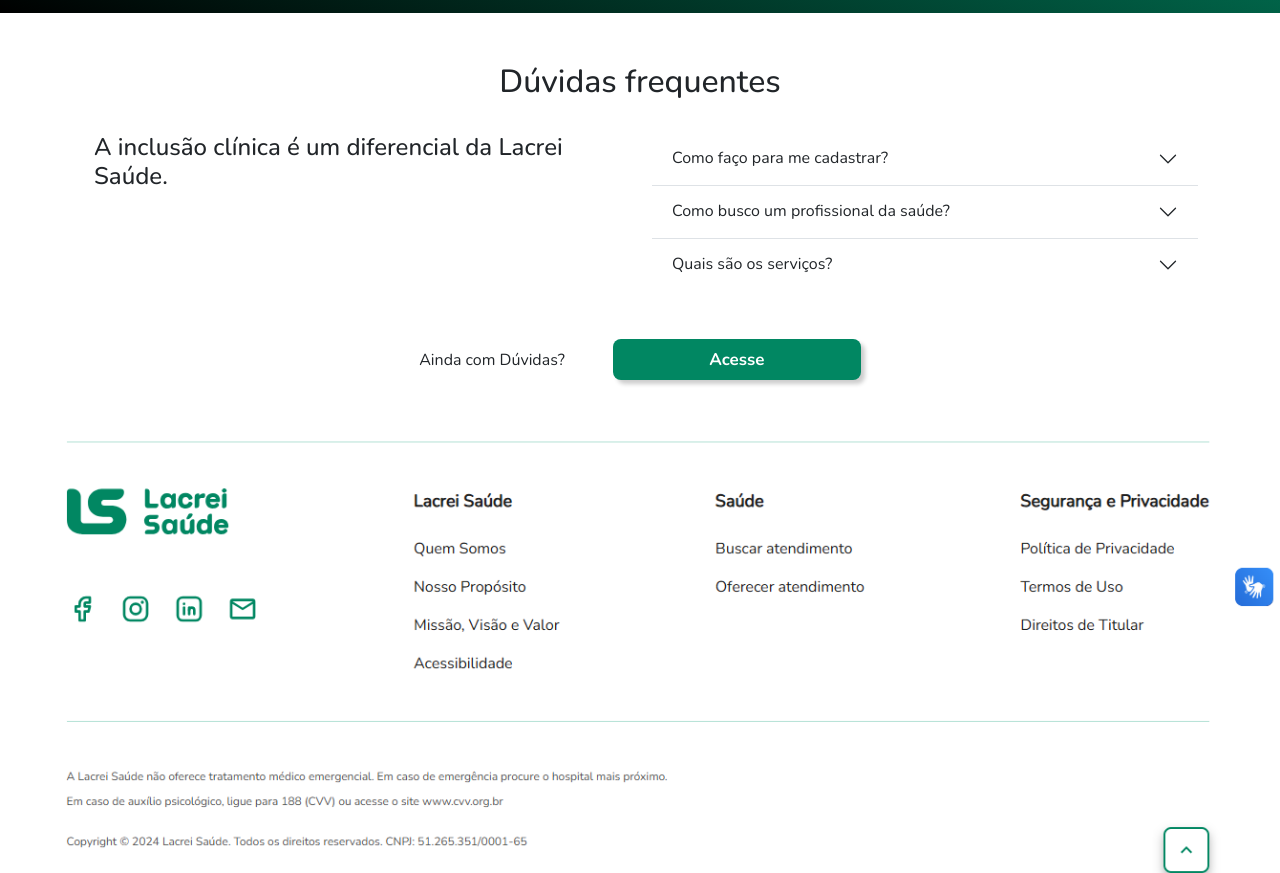
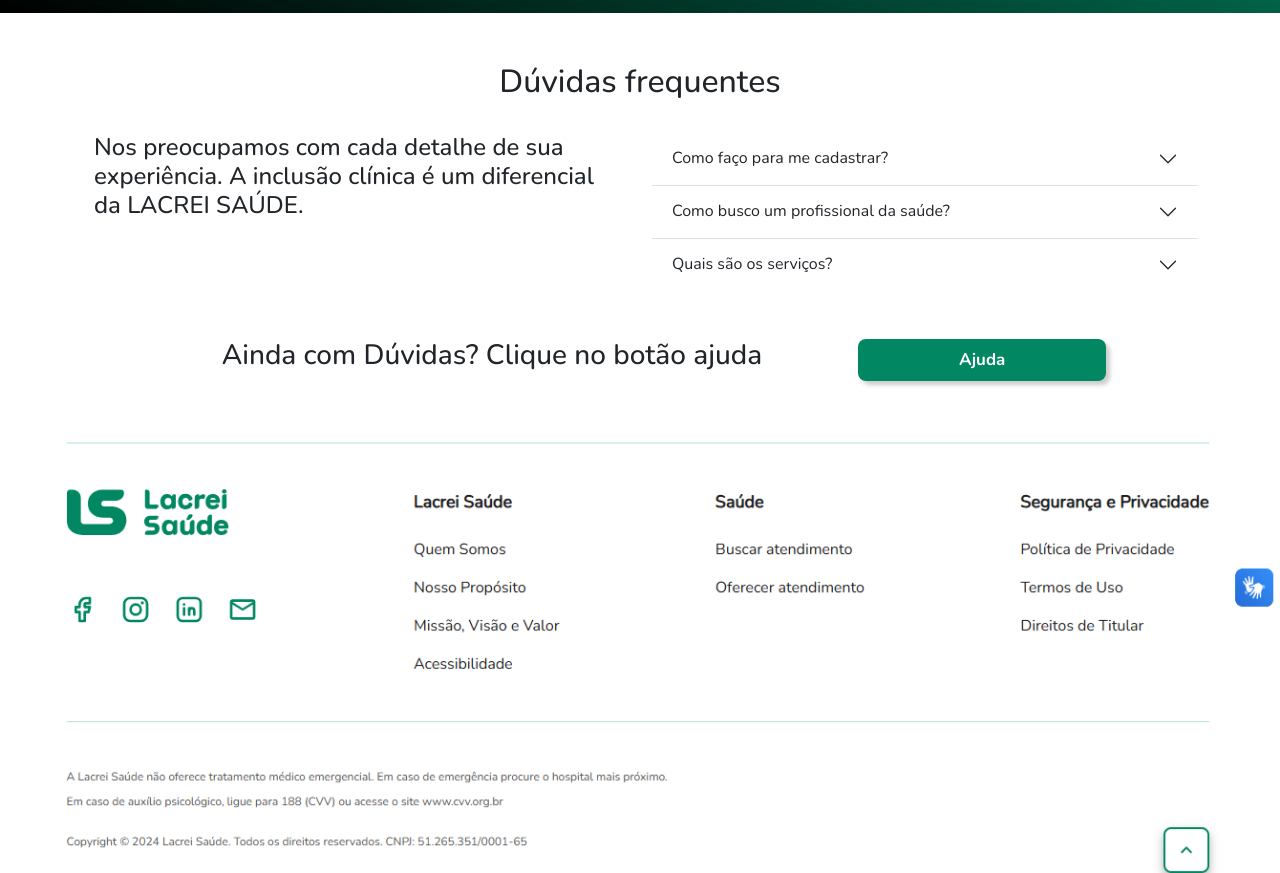
Before and after one commit to danieleksantos/Lacrei-Saude-GrowDev, a plain HTML site: page index.html in a window 1280 px wide. Shown: the part 1940-2813 px from the top of the page. Drawn offline with nearby package versions, Linux system fonts and the light colour scheme.

Commit message:
Alterações na frase do accordion

```diff
--- a/index.html
+++ b/index.html
@@ -214,7 +214,7 @@
             <div class="row gy-5">
                 <div class="col-12 col-md-6 d-none d-md-block">
                     <div class="container">
-                        <h4>A inclusão clínica é um diferencial da Lacrei Saúde.</h4>
+                        <h4 >Nos preocupamos com cada detalhe de sua experiência. A inclusão clínica é um diferencial da  LACREI SAÚDE.</h4>
                     </div>
                 </div>
 
@@ -282,9 +282,9 @@
                 <div class="col-12">
                     <div
                         class="d-flex flex-column flex-md-row gap-md-5 justify-content-md-center align-items-md-center">
-                        <p class="text-center mb-md-0">Ainda com Dúvidas?</p>
+                        <p class="text-center mb-md-0"><h3>Ainda com Dúvidas? Clique no botão ajuda</h3></p>
                         <a href="https://lacreisaude.com.br/ajuda/" target="_blank"
-                            class="btn btn-primary button-lacrei">Acesse</a>
+                            class="btn btn-primary button-lacrei">Ajuda</a>
                     </div>
                 </div>
             </div>
--- a/styles/styles.css
+++ b/styles/styles.css
@@ -225,6 +225,7 @@
   max-width: 100%;
   max-height: 100%;
 }
+
 footer {
   background-color: #018762;
   height: 150px;
```
